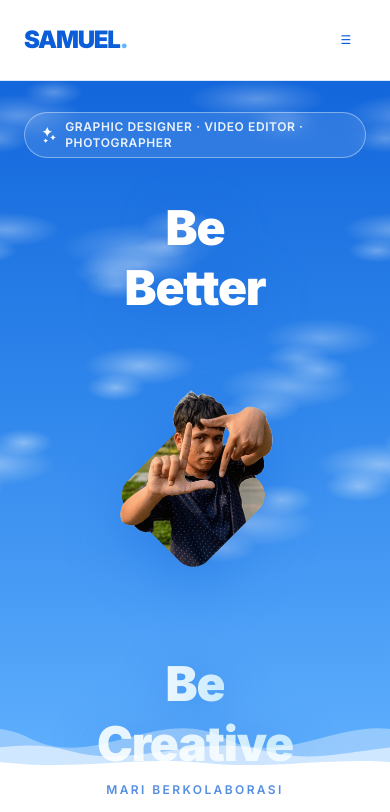
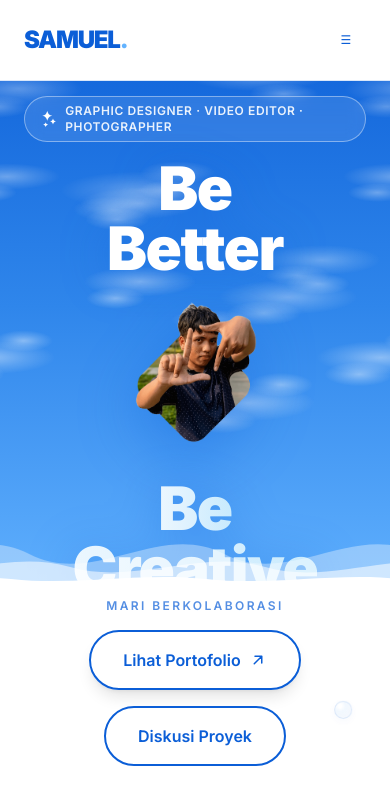
Before and after one commit to marantikasamuel-creator/samuel-design, a Next.js app: page / in a window 390 px wide. Shown: the top 812 px of the page. Built offline with nearby package versions, Linux system fonts and the light colour scheme.

Commit message:
benerin layout mobile

```diff
--- a/app/page.tsx
+++ b/app/page.tsx
@@ -452,7 +452,7 @@ export default function App() {
       </nav>
 
       {/* --- BLUE HALF OF HERO --- */}
-      <section className="hero-light relative z-10 flex flex-col justify-center overflow-hidden bg-gradient-to-b from-[#0b5ed7] via-[#2f86eb] to-[#63b3ff] pt-28 pb-6 md:pt-32 md:pb-8 min-h-[420px] md:min-h-[480px] lg:min-h-[520px]">
+      <section className="hero-light relative z-10 flex flex-col justify-center overflow-hidden bg-gradient-to-b from-[#0b5ed7] via-[#2f86eb] to-[#63b3ff] pt-24 pb-4 md:pt-32 md:pb-8 min-h-[360px] md:min-h-[480px] lg:min-h-[520px]">
         {/* Awan tipis yang bergerak searah gelombang air di bawahnya */}
         <HeroClouds />
         <div className="relative z-10 flex flex-col justify-center px-6">
@@ -462,13 +462,13 @@ export default function App() {
             transition={{ duration: 0.6 }}
             className="max-w-7xl mx-auto w-full flex justify-center"
           >
-            <span className="inline-flex items-center gap-2 text-xs md:text-sm font-semibold tracking-wider uppercase text-white/90 mb-10 md:mb-4 border border-white/40 bg-white/10 rounded-full px-4 py-1.5 backdrop-blur-sm">
+            <span className="inline-flex items-center gap-2 text-xs md:text-sm font-semibold tracking-wider uppercase text-white/90 mb-4 md:mb-4 border border-white/40 bg-white/10 rounded-full px-4 py-1.5 backdrop-blur-sm">
               <Sparkles size={60} className="text-white w-5 h-5 md:w-6 md:h-6" /> Graphic Designer · Video Editor · Photographer
             </span>
           </motion.div>
 
           {/* Three-column layout up in the sky: text | photo | text */}
-          <div className="relative z-30 w-full max-w-6xl mx-auto flex flex-col md:flex-row items-center justify-center gap-10 md:gap-0 md:-mt-6">
+          <div className="relative z-30 w-full max-w-6xl mx-auto flex flex-col md:flex-row items-center justify-center gap-1 md:gap-0 md:-mt-6">
             {/* Left: Be Better */}
             <motion.div
               initial={{ opacity: 0, x: -60 }}
@@ -476,7 +476,7 @@ export default function App() {
               transition={{ duration: 0.7, ease: 'easeOut' }}
               className="flex-1 flex items-center justify-center md:justify-end md:pr-10"
             >
-              <h1 className="text-5xl md:text-7xl lg:text-8xl font-black tracking-tight leading-tight text-white text-center md:text-right drop-shadow-[0_6px_24px_rgba(11,94,215,0.45)]">
+              <h1 className="text-6xl md:text-7xl lg:text-8xl font-black tracking-tight leading-none text-white text-center md:text-right drop-shadow-[0_6px_24px_rgba(11,94,215,0.45)]">
                 <DecryptedText text="Be" />
                 <br />
                 <DecryptedText text="Better" />
@@ -488,7 +488,7 @@ export default function App() {
               initial={{ opacity: 0, scale: 0.85 }}
               animate={{ opacity: 1, scale: 1 }}
               transition={{ duration: 0.8, ease: 'easeOut', delay: 0.1 }}
-              className="relative flex-shrink-0 w-56 h-64 md:w-72 md:h-80 lg:w-80 lg:h-96 flex items-center justify-center"
+              className="relative flex-shrink-0 w-44 h-48 md:w-72 md:h-80 lg:w-80 lg:h-96 flex items-center justify-center"
             >
               <div className="w-full h-full">
                 <img
@@ -506,7 +506,7 @@ export default function App() {
               transition={{ duration: 0.7, ease: 'easeOut' }}
               className="flex-1 flex items-center justify-center md:justify-start md:pl-10"
             >
-              <p className="text-5xl md:text-7xl lg:text-8xl font-black tracking-tight leading-tight text-center md:text-left drop-shadow-[0_6px_24px_rgba(11,94,215,0.45)]">
+              <p className="text-6xl md:text-7xl lg:text-8xl font-black tracking-tight leading-none text-center md:text-left drop-shadow-[0_6px_24px_rgba(11,94,215,0.45)]">
                 <span className="animated-gradient-text-light">Be</span>
                 <br />
                 <span className="animated-gradient-text-light">Creative</span>
```
